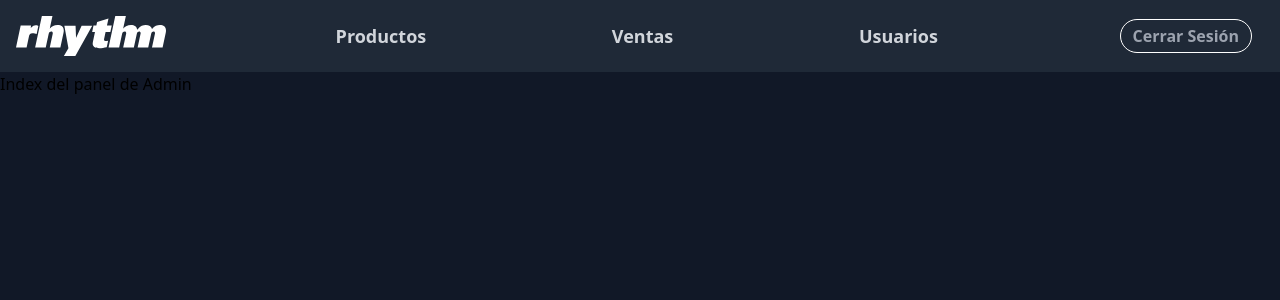
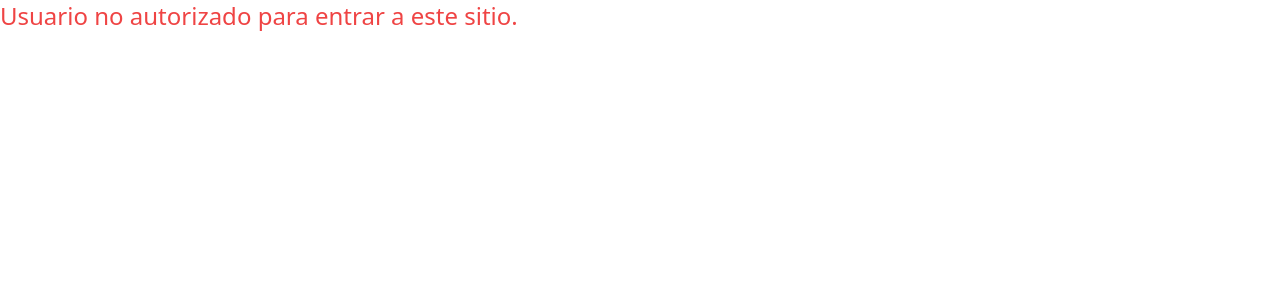
Before and after one commit to jagomezpe/astratic, a React (Create React App) app: page /admin in a window 1280 px wide. Shown: the top 300 px of the page. Built offline with nearby package versions, Linux system fonts and the light colour scheme.

Commit message:
agregar Auth0 para la autenticación en el frontend de la aplicación

```diff
--- a/package.json
+++ b/package.json
@@ -3,6 +3,7 @@
   "version": "0.1.0",
   "private": true,
   "dependencies": {
+    "@auth0/auth0-react": "^1.8.0",
     "@craco/craco": "^6.3.0",
     "@material-ui/core": "^4.12.3",
     "@testing-library/jest-dom": "^5.11.4",
--- a/src/App.jsx
+++ b/src/App.jsx
@@ -10,9 +10,14 @@
 import PublicLayout from 'layouts/PublicLayout';
 import PrivateLayout from 'layouts/PrivateLayout';
 import AuthLayout from 'layouts/AuthLayout';
+import { Auth0Provider } from "@auth0/auth0-react";
 
 function App() {
   return (
+    <Auth0Provider
+    domain="astra-tic-empresa.us.auth0.com"
+    clientId="IJ4ySwfpvIbKhXo64zBRurOwuo4w2CTI"
+    redirectUri={window.location.origin}>
       <Router>
         <Switch>
           <Route path={['/admin', '/admin/productos', '/admin/ventas', '/admin/usuarios']}>
@@ -56,6 +61,7 @@
           </Route>
         </Switch>
       </Router>
+    </Auth0Provider>
   );
 }
 
--- a/src/components/Navbar.jsx
+++ b/src/components/Navbar.jsx
@@ -1,8 +1,9 @@
 import React from 'react'
-import { Link } from 'react-router-dom'
 import ImagenLogo from './ImagenLogo'
+import { useAuth0 } from "@auth0/auth0-react"
 
 const Navbar = () => {
+    const { loginWithRedirect } = useAuth0();
     return (
         <nav className="bg-gray-800">
             <ul className='flex w-full justify-between my-4 px-4'>
@@ -10,11 +11,10 @@
                     <ImagenLogo/>
                 </li>
                 <li className='px-3 flex items-center'>
-                    <Link to='/login'>
-                        <button className='bg-blue-500 p-1 px-3 text-white rounded-full hover:bg-blue-600 font-bold'>
-                            Iniciar Sesión
-                        </button>
-                    </Link>
+                    <button onClick={() => loginWithRedirect()}
+                    className='bg-blue-500 p-1 px-3 text-white rounded-full hover:bg-blue-600 font-bold'>
+                        Iniciar Sesión
+                    </button>
                 </li>
             </ul>
         </nav>
--- /dev/null
+++ b/src/components/PrivateRoute.jsx
@@ -0,0 +1,12 @@
+import React from 'react'
+import { useAuth0 } from "@auth0/auth0-react";
+
+const PrivateRoute = ({children}) => {
+    const { isAuthenticated, isLoading } = useAuth0();
+
+    if(isLoading) return <div>Loading...</div>
+
+    return isAuthenticated ? <>{children}</> : <div className='text-red-500 text-2xl'>Usuario no autorizado para entrar a este sitio.</div>
+}
+
+export default PrivateRoute
--- a/src/components/Sidebar.jsx
+++ b/src/components/Sidebar.jsx
@@ -2,8 +2,10 @@
 import React from 'react'
 import { Link } from 'react-router-dom'
 import ImagenLogo from './ImagenLogo'
+import { useAuth0 } from "@auth0/auth0-react"
 
 const Sidebar = () => {
+    const { logout } = useAuth0();
     return (
         <nav className="bg-gray-800">
             <ul className='flex w-full justify-between my-4 px-4'>
@@ -25,7 +27,8 @@
                 </li>
                 <li className='flex items-center px-3'>
                     <Link to='/'>
-                        <button className='bg-gray-800 border border-white p-1 px-3 text-gray-400 rounded-full hover:bg-gray-400 hover:text-gray-900 font-bold'>
+                        <button onClick={() => logout({ returnTo: window.location.origin })}
+                        className='bg-gray-800 border border-white p-1 px-3 text-gray-400 rounded-full hover:bg-gray-400 hover:text-gray-900 font-bold'>
                             Cerrar Sesión
                         </button>
                     </Link>
--- a/src/layouts/PrivateLayout.jsx
+++ b/src/layouts/PrivateLayout.jsx
@@ -1,9 +1,11 @@
 import Footer from 'components/Footer'
+import PrivateRoute from 'components/PrivateRoute'
 import Sidebar from 'components/Sidebar'
 import React from 'react'
 
 const PrivateLayout = ({children}) => {
     return (
+        <PrivateRoute>
             <div className="flex flex-col justify-between h-screen">
                 <Sidebar/>
                 <div className='h-full overflow-y-scroll bg-gray-900'>
@@ -13,6 +15,7 @@
                     <Footer/>
                 </div>
             </div>
+        </PrivateRoute>
     )
 }
 
```
Also changed, not shown: 1 other file (tests, documents, lock files or other folders). Lines whose indentation alone changed are shown as unchanged.
